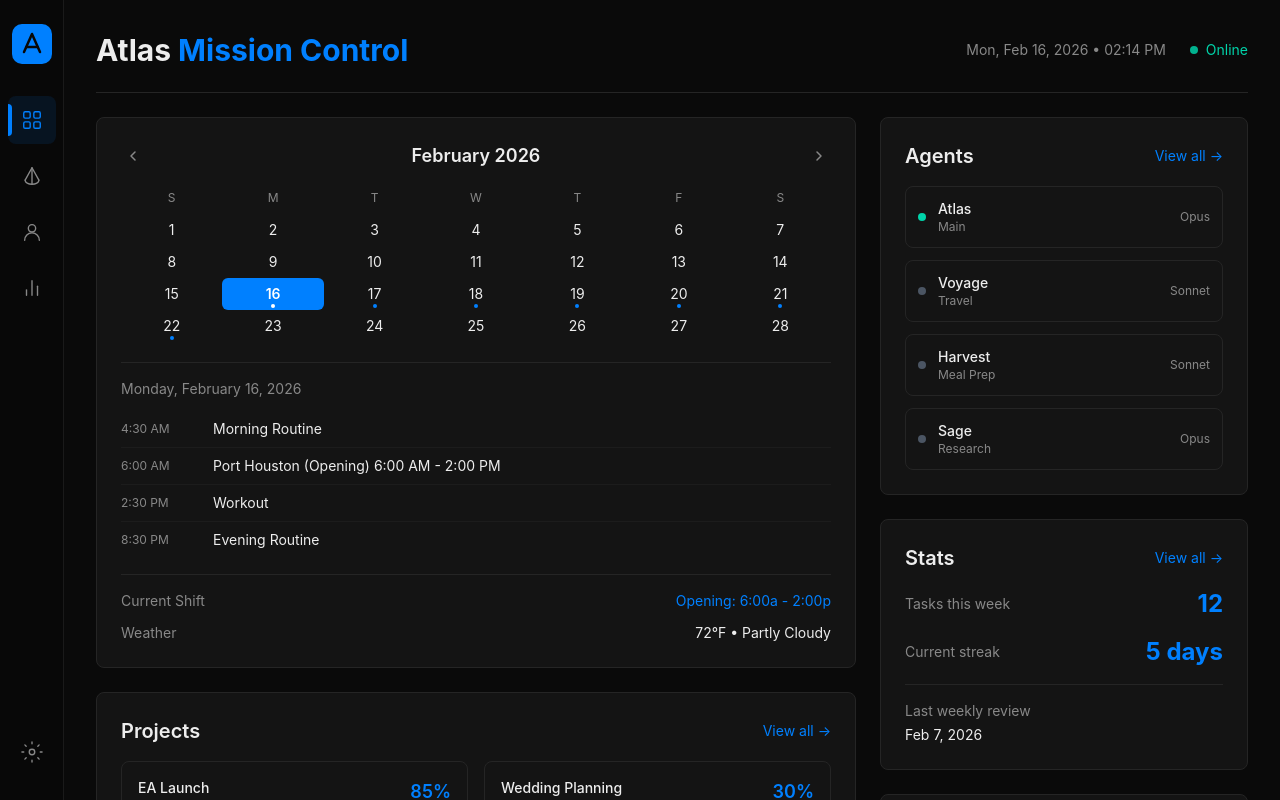
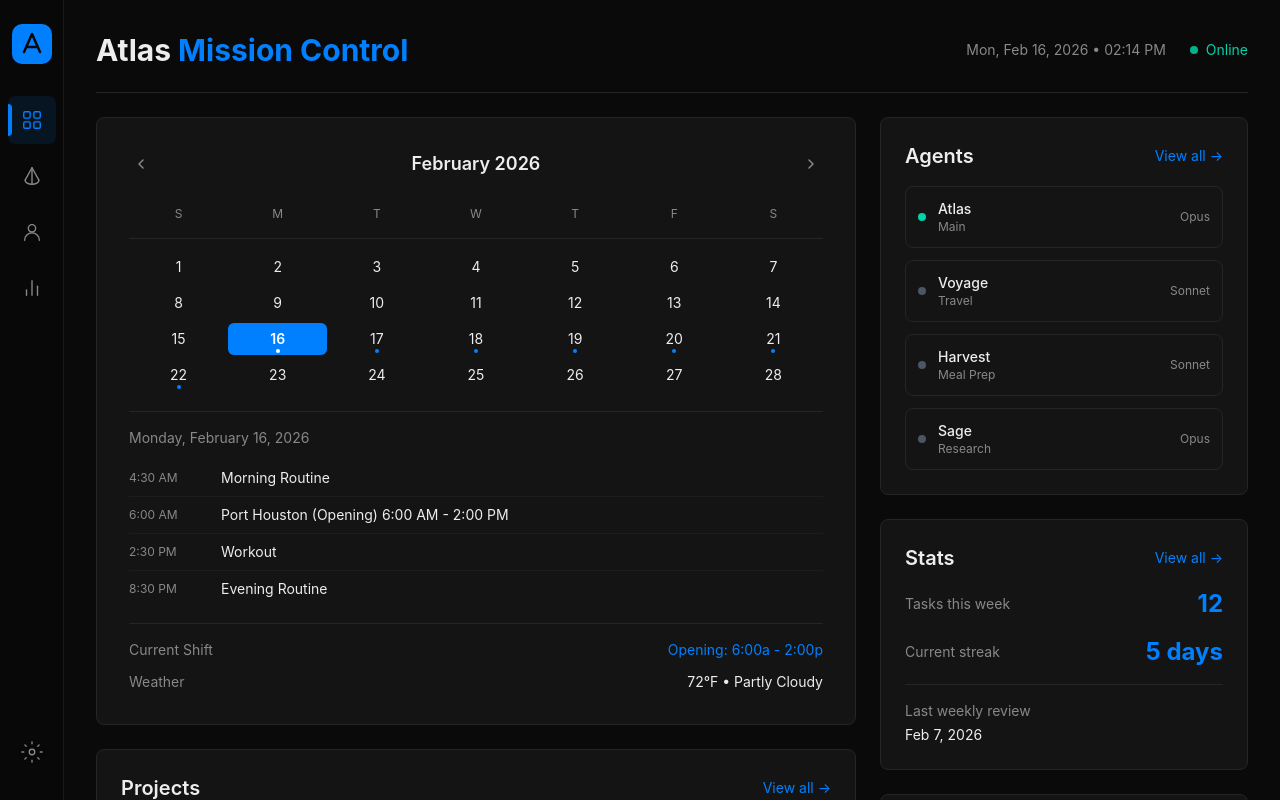
Before and after one commit to atlasbotadmin/mission-control, a Next.js app: page / in a window 1280 px wide. Shown: the top 800 px of the page. Built offline with nearby package versions, Linux system fonts and the light colour scheme.

Commit message:
calendar spacing and separator line

```diff
--- a/app/page.tsx
+++ b/app/page.tsx
@@ -81,9 +81,9 @@ function MiniCalendar() {
   const selectedLabel = selectedDateObj.toLocaleDateString('en-US', { weekday: 'long', month: 'long', day: 'numeric', year: 'numeric' });
 
   return (
-    <div className="bg-card border border-border rounded-lg p-6">
+    <div className="bg-card border border-border rounded-lg p-8">
       {/* Month nav */}
-      <div className="flex items-center justify-between mb-4">
+      <div className="flex items-center justify-between mb-6">
         <button onClick={prevMonth} className="text-muted hover:text-foreground transition-colors p-1">
           <svg width="16" height="16" viewBox="0 0 16 16" fill="none"><path d="M10 12L6 8l4-4" stroke="currentColor" strokeWidth="1.5" strokeLinecap="round" strokeLinejoin="round"/></svg>
         </button>
@@ -94,14 +94,14 @@ function MiniCalendar() {
       </div>
 
       {/* Day headers */}
-      <div className="grid grid-cols-7 mb-1">
+      <div className="grid grid-cols-7 pb-3 mb-3" style={{ borderBottom: '1px solid #252525' }}>
         {dayHeaders.map((d, i) => (
           <div key={i} className="text-center text-xs text-muted py-1">{d}</div>
         ))}
       </div>
 
       {/* Calendar grid */}
-      <div className="grid grid-cols-7">
+      <div className="grid grid-cols-7 gap-y-1">
         {cells.map((day, i) => {
           if (day === null) return <div key={i} />;
           const key = getDateKey(viewYear, viewMonth, day);
```
